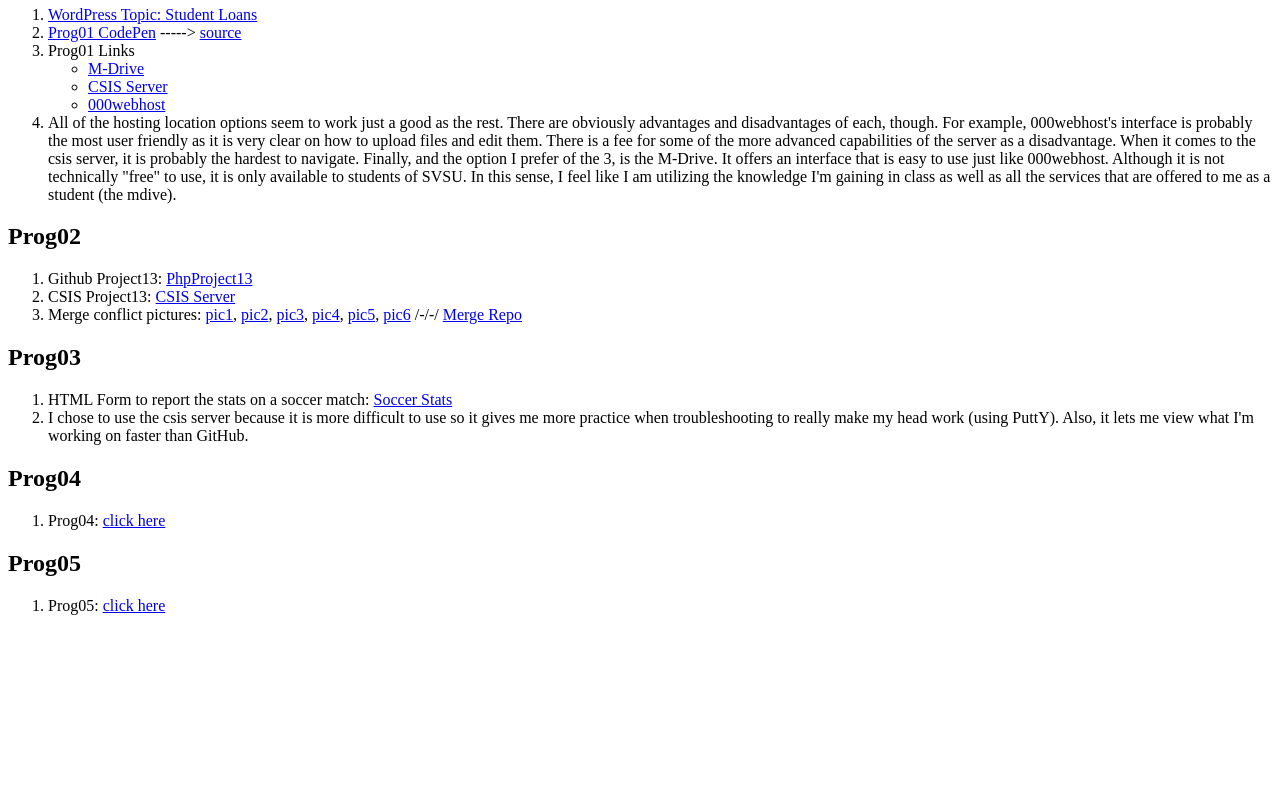
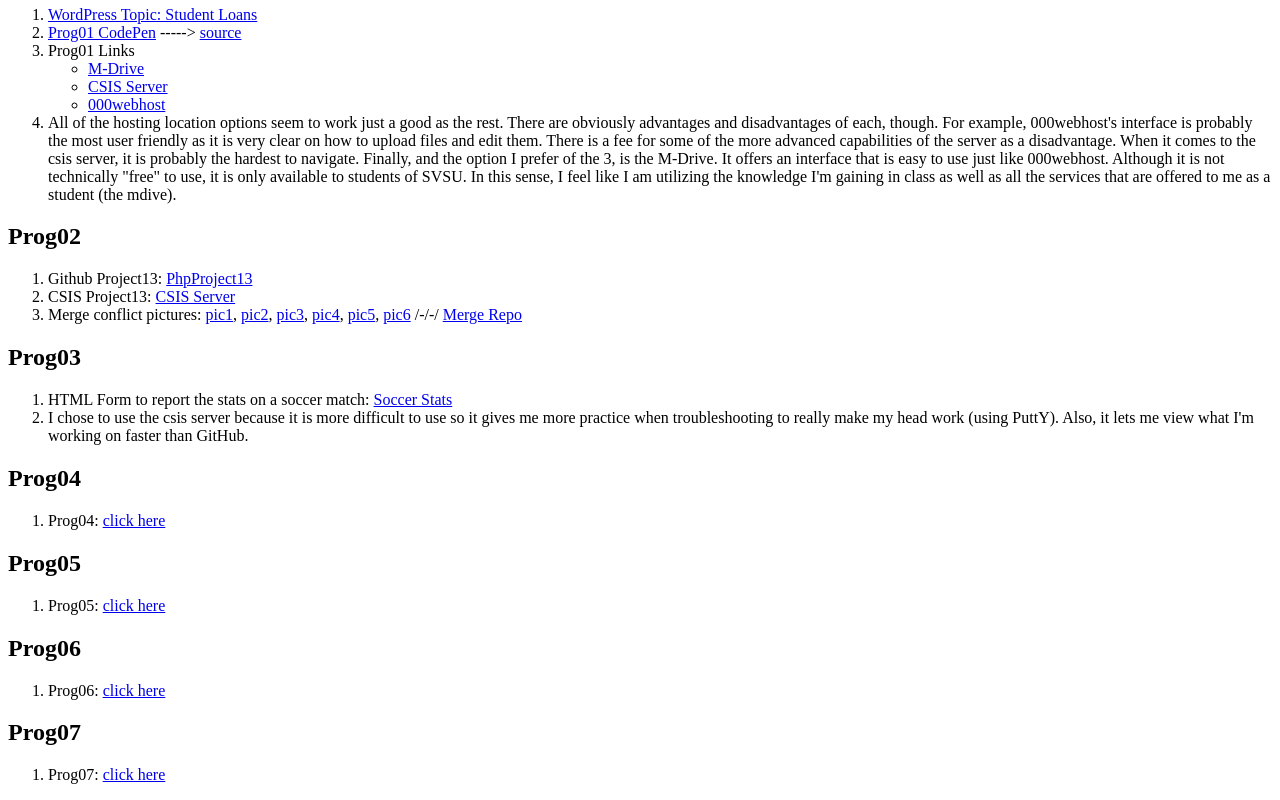
Before and after one commit to kbknotlok/pages, a plain HTML site: page index.html in a window 1280 px wide. Shown: the part 334-1134 px from the top of the page. Before the commit the page ends 965 px from the top, so only its background shows below. Drawn offline with Linux system fonts and the light colour scheme.

Commit message:
Update index.html

```diff
--- a/index.html
+++ b/index.html
@@ -129,5 +129,29 @@
 				</ol>
 			</section>
 		</article>
+
+		<article>
+			<header>
+				<h2>Prog06</h2>
+			</header>
+
+			<section>
+				<ol>
+					<li>Prog06: <a href="https://csis.svsu.edu/~kbkovac/prog06.html">click here</a></li>
+				</ol>
+			</section>
+		</article>
+
+		<article>
+			<header>
+				<h2>Prog07</h2>
+			</header>
+
+			<section>
+				<ol>
+					<li>Prog07: <a href="https://csis.svsu.edu/~kbkovac/prog07.html">click here</a></li>
+				</ol>
+			</section>
+		</article>
 	</body>
 </html>
```
